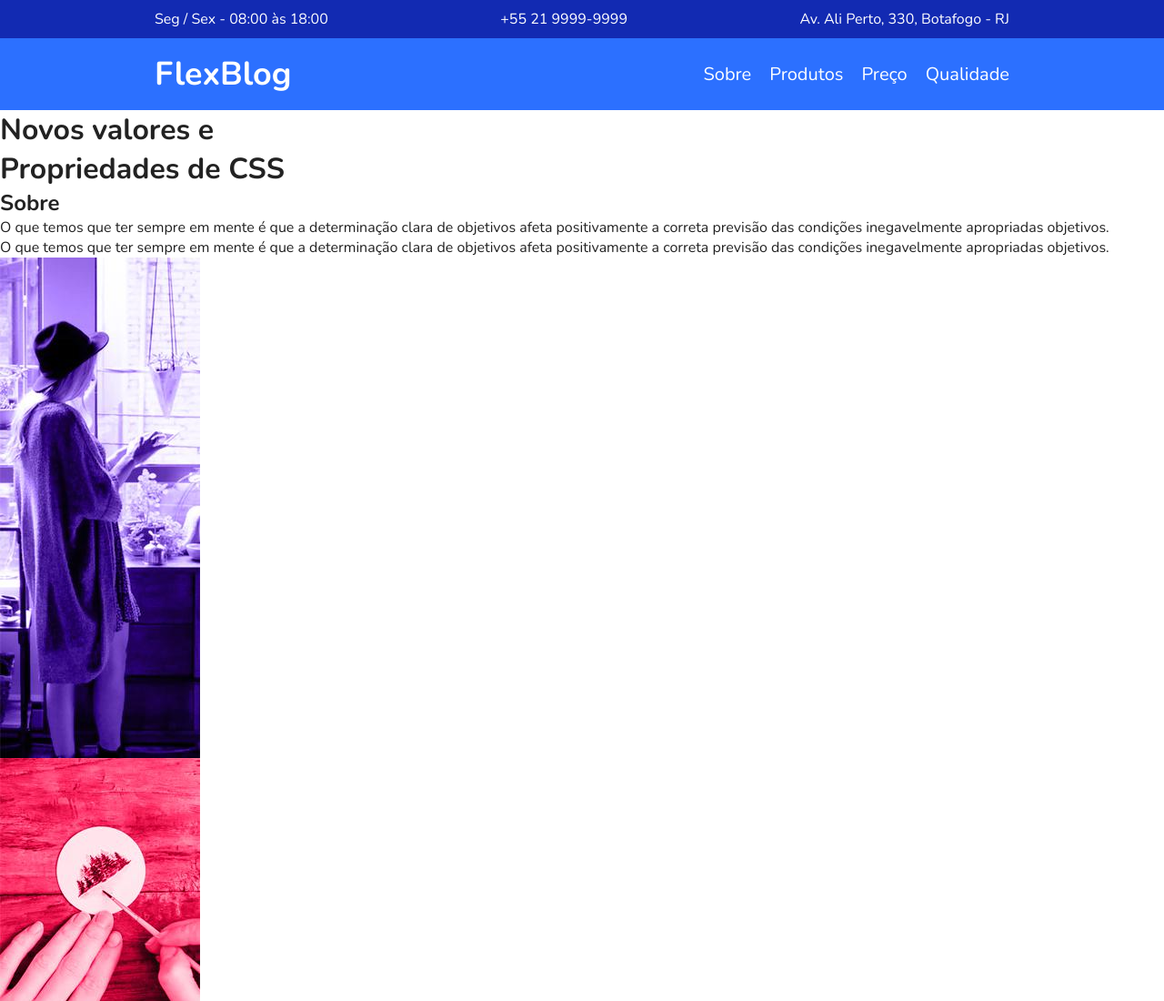
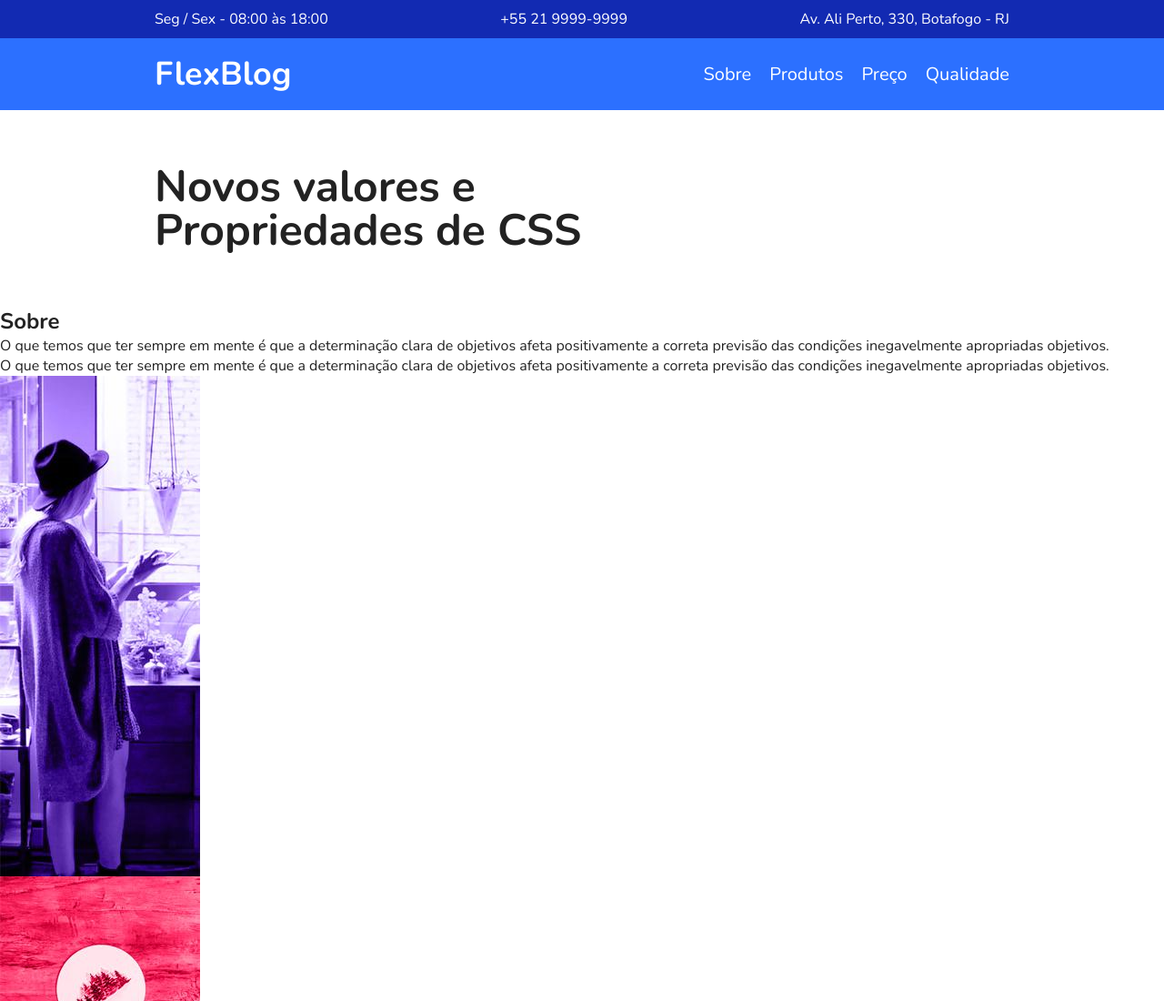
Before and after one commit to isabeels/projeto-flexblog, a plain HTML site: page index.html in a window 1280 px wide. Shown: the top 1100 px of the page at 91% size. Drawn offline with nearby package versions, Linux system fonts and the light colour scheme.

Commit message:
Adiciona classe Introducao

```diff
--- a/css/style.css
+++ b/css/style.css
@@ -96,3 +96,13 @@ img {
 .menu-nav a:hover {
   color: #122ab2;
 }
+
+/*INTRODUCAO*/
+
+.introducao {
+  font-size: 3em;
+  line-height: 1;
+  max-width: 960px;
+  margin: 0 auto;
+  padding: 60px 10px;
+}
```
